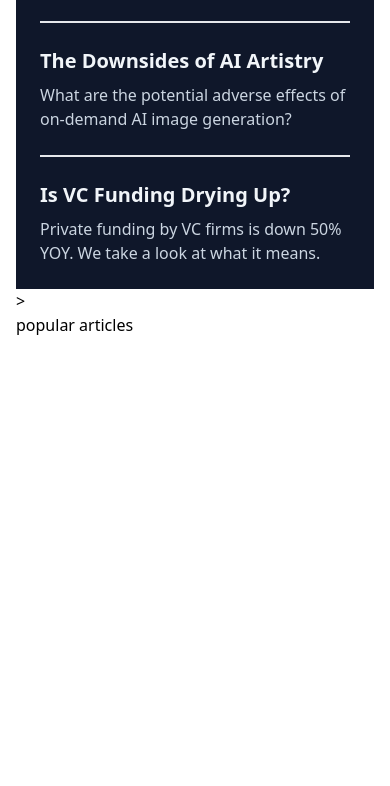
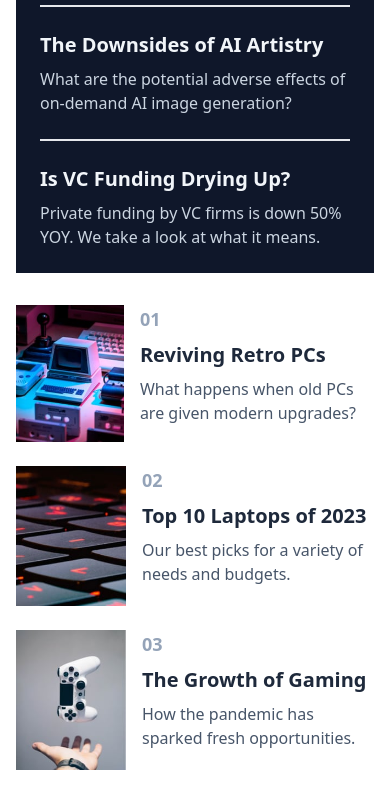
Before and after one commit to Victor-Guerrero-Devs/w-news-homepage, a website: page dist/index.html in a window 390 px wide. Shown: the part 1012-1798 px from the top of the page. Before the commit the page ends 1365 px from the top, so only its background shows below. Drawn offline with Linux system fonts and the light colour scheme.

Commit message:
Build responsive popular particles list

```diff
--- a/dist/index.html
+++ b/dist/index.html
@@ -1,6 +1,5 @@
 <!DOCTYPE html>
 <html lang="en">
-
   <head>
     <title></title>
     <meta charset="UTF-8" />
@@ -11,10 +10,15 @@
 
   <body>
     <!-- MODAL -->
-    <div id="modal" class="absolute top-0 left-0 w-full h-full bg-slate-800/70 hidden"></div>
+    <div
+      id="modal"
+      class="absolute top-0 left-0 w-full h-full bg-slate-800/70 hidden"
+    ></div>
     <!-- SIDEDRAWER -->
-    <aside id="sideDrawer"
-        class="fixed z-10 top-0 right-0 translate-x-full h-full w-64 sm:w-84 bg-gray-100 transition-transform transform ease-in-out duration-300">
+    <aside
+      id="sideDrawer"
+      class="fixed z-10 top-0 right-0 translate-x-full h-full w-64 sm:w-84 bg-gray-100 transition-transform transform ease-in-out duration-300"
+    >
       <div class="flex flex-col h-full p-4 text-white">
         <ul class="flex flex-col gap-6 pt-16 pl-4">
           <li><a href="#" class="text-gray-800 text-xl">Home</a></li>
@@ -24,35 +28,64 @@
           <li><a href="#" class="text-gray-800 text-xl">Categories</a></li>
         </ul>
       </div>
-        <button id="closeBtn" class="absolute top-4 right-4 p-2 bg-gray-800 text-white rounded-lg">
-            <svg xmlns="http://www.w3.org/2000/svg" class="h-6 w-6" fill="none" viewBox="0 0 24 24"
-                stroke="currentColor">
-                <path stroke-linecap="round" stroke-linejoin="round" stroke-width="2" d="M6 18L18 6M6 6l12 12"></path>
+      <button
+        id="closeBtn"
+        class="absolute top-4 right-4 p-2 bg-gray-800 text-white rounded-lg"
+      >
+        <svg
+          xmlns="http://www.w3.org/2000/svg"
+          class="h-6 w-6"
+          fill="none"
+          viewBox="0 0 24 24"
+          stroke="currentColor"
+        >
+          <path
+            stroke-linecap="round"
+            stroke-linejoin="round"
+            stroke-width="2"
+            d="M6 18L18 6M6 6l12 12"
+          ></path>
         </svg>
       </button>
     </aside>
     <!-- HEADER -->
     <header>
-        <div class="container mx-auto p-4 flex flex-row justify-between items-center">
+      <div
+        class="container mx-auto p-4 flex flex-row justify-between items-center"
+      >
         <figure class="flex justify-center items-center">
-                <img class="w-12 h-12 object-contain" src="./assets/images/logo.svg" alt="logo" />
+          <img
+            class="w-12 h-12 object-contain"
+            src="./assets/images/logo.svg"
+            alt="logo"
+          />
         </figure>
         <nav class="hidden md:block">
           <ul class="flex flex-row gap-6">
             <li>
-                        <a href="#" class="text-gray-600 hover:text-orange-400 text-lg">Home</a>
+              <a href="#" class="text-gray-600 hover:text-orange-400 text-lg"
+                >Home</a
+              >
             </li>
             <li>
-                        <a href="#" class="text-gray-600 hover:text-orange-400 text-lg">New</a>
+              <a href="#" class="text-gray-600 hover:text-orange-400 text-lg"
+                >New</a
+              >
             </li>
             <li>
-                        <a href="#" class="text-gray-600 hover:text-orange-400 text-lg">Popular</a>
+              <a href="#" class="text-gray-600 hover:text-orange-400 text-lg"
+                >Popular</a
+              >
             </li>
             <li>
-                        <a href="#" class="text-gray-600 hover:text-orange-400 text-lg">Trending</a>
+              <a href="#" class="text-gray-600 hover:text-orange-400 text-lg"
+                >Trending</a
+              >
             </li>
             <li>
-                        <a href="#" class="text-gray-600 hover:text-orange-400 text-lg">Categories</a>
+              <a href="#" class="text-gray-600 hover:text-orange-400 text-lg"
+                >Categories</a
+              >
             </li>
           </ul>
         </nav>
@@ -64,18 +97,26 @@
     <!-- MAIN SECTION -->
     <main class="container mx-auto p-4">
       <!-- GRID CONTAINER -->
-        <div class="grid grid-cols-1 md:grid-cols-3 gap-4">
+      <div class="grid grid-cols-1 md:grid-cols-3 gap-8 md:gap-10 lg:gap-14">
         <!-- MAIN ARTICLE -->
         <section class="md:col-span-2">
           <div class="md:grid md:grid-cols-2 md:gap-8">
             <figure class="md:col-span-2 pb-6 md:pb-0">
-                        <img src="./assets/images/image-web-3-mobile.jpg" alt="puzzle pieces"
-                            class="object-contain md:hidden" />
-                        <img src="./assets/images/image-web-3-desktop.jpg" alt="desktop puzzle pieces"
-                            class="hidden md:block object-contain" />
+              <img
+                src="./assets/images/image-web-3-mobile.jpg"
+                alt="puzzle pieces"
+                class="object-contain md:hidden"
+              />
+              <img
+                src="./assets/images/image-web-3-desktop.jpg"
+                alt="desktop puzzle pieces"
+                class="hidden md:block object-contain"
+              />
             </figure>
             <div class="md:col-span-2 pt-4 md:pt-0 flex flex-col lg:flex-row">
-                        <h1 class="text-5xl xl:text-6xl font-black leading-none pr-8 lg:pr-16 lg:min-w-[50%]">
+              <h1
+                class="text-5xl xl:text-6xl font-black leading-none pr-8 lg:pr-16 lg:min-w-[50%]"
+              >
                 The Bright Future of Web 3.0?
               </h1>
               <div class="pt-4 flex flex-col justify-between gap-6 md:gap-0">
@@ -84,8 +125,10 @@
                   the power of the platforms back into the hands of the people.
                   But is it really fufilling its promise?
                 </p>
-                            <button type="button"
-                                class="px-6 py-3 uppercase tracking-widest text-white bg-orange-600 hover:bg-black duration-200 max-w-[250px]">
+                <button
+                  type="button"
+                  class="px-6 py-3 uppercase tracking-widest text-white bg-orange-600 hover:bg-black duration-200 max-w-[250px]"
+                >
                   Read More
                 </button>
               </div>
@@ -93,46 +136,114 @@
           </div>
         </section>
         <!-- NEW ARTICLES -->
-            <section class="md:col-span-1 bg-slate-900 mt-8 md:mt-0">
-                <div class="flex flex-col gap-6 p-6 xl:h-full  xl:my-auto">
+        <section class="md:col-span-1 bg-slate-900">
+          <div class="flex flex-col gap-6 p-6">
             <h2 class="text-3xl xl:text-5xl font-bold text-amber-400">New</h2>
             <div>
               <h3
-                            class="text-xl xl:text-3xl font-bold pb-2 text-slate-100 cursor-pointer hover:text-amber-200">
+                class="text-xl xl:text-3xl font-bold pb-2 text-slate-100 cursor-pointer hover:text-amber-200"
+              >
                 Hydrogen vs Electric Cars
               </h3>
-                        <p class="text-md xl:text-xl  text-slate-300">
+              <p class="text-md xl:text-xl text-slate-300">
                 Will hydrogen-fueled cars ever catch up to EVs?
               </p>
             </div>
             <div class="border-[0.25px] bg-slate-300"></div>
             <div>
               <h3
-                            class="text-xl  xl:text-3xl font-bold pb-2 text-slate-100 cursor-pointer hover:text-amber-200">
+                class="text-xl xl:text-3xl font-bold pb-2 text-slate-100 cursor-pointer hover:text-amber-200"
+              >
                 The Downsides of AI Artistry
               </h3>
-                        <p class="text-md  xl:text-xl text-slate-300">
-                            What are the potential adverse effects of on-demand AI image generation?
+              <p class="text-md xl:text-xl text-slate-300">
+                What are the potential adverse effects of on-demand AI image
+                generation?
               </p>
             </div>
             <div class="border-[0.25px] bg-slate-300"></div>
             <div>
               <h3
-                            class="text-xl f xl:text-3xl font-bold pb-2 text-slate-100 cursor-pointer hover:text-amber-200">
+                class="text-xl f xl:text-3xl font-bold pb-2 text-slate-100 cursor-pointer hover:text-amber-200"
+              >
                 Is VC Funding Drying Up?
               </h3>
               <p class="text-md xl:text-xl text-slate-300">
-                            Private funding by VC firms is down 50% YOY. We take a look at what it means.
+                Private funding by VC firms is down 50% YOY. We take a look at
+                what it means.
               </p>
             </div>
           </div>
-        </div>>
+        </section>
+
+        <!-- POPULAR ARTICLES -->
+        <section class="md:col-span-3 flex flex-col lg:flex-row gap-6">
+          <article class="flex flex-row gap-4">
+            <figure class="max-w-[110px]">
+              <img
+                src="./assets/images/image-retro-pcs.jpg"
+                alt="retro pcs"
+                class="object-contain"
+              />
+            </figure>
+            <div class="flex flex-col gap-2">
+              <p class="text-slate-400 font-bold text-lg">01</p>
+              <h3
+                class="text-slate-800 hover:text-orange-600 cursor-pointer font-bold text-xl"
+              >
+                Reviving Retro PCs
+              </h3>
+              <p class="text-slate-600">
+                What happens when old PCs are given modern upgrades?
+              </p>
             </div>
+          </article>
+          <article class="flex flex-row gap-4">
+            <figure
+              class="max-w-[110px] flex flex-row items-center justify-center"
+            >
+              <img
+                src="./assets/images/image-top-laptops.jpg"
+                alt="retro pcs"
+                class="object-contain"
+              />
+            </figure>
+            <div class="flex flex-col gap-2">
+              <p class="text-slate-400 font-bold text-lg">02</p>
+              <h3
+                class="text-slate-800 hover:text-orange-600 cursor-pointer font-bold text-xl"
+              >
+                Top 10 Laptops of 2023
+              </h3>
+              <p class="text-slate-600">
+                Our best picks for a variety of needs and budgets.
+              </p>
+            </div>
+          </article>
+          <article class="flex flex-row gap-4">
+            <figure
+              class="max-w-[110px] flex flex-row items-center justify-center"
+            >
+              <img
+                src="./assets/images/image-gaming-growth.jpg"
+                alt="retro pcs"
+                class="object-fill"
+              />
+            </figure>
+            <div class="flex flex-col gap-2">
+              <p class="text-slate-400 font-bold text-lg">03</p>
+              <h3
+                class="text-slate-800 hover:text-orange-600 cursor-pointer font-bold text-xl"
+              >
+                The Growth of Gaming
+              </h3>
+              <p class="text-slate-600">
+                How the pandemic has sparked fresh opportunities.
+              </p>
+            </div>
+          </article>
         </section>
-        <!-- POPULAR ARTICLES -->
-        <section class="md:col-span-3">popular articles</section>
       </div>
     </main>
   </body>
-
 </html>
```
Also changed, not shown: dist/output.css. Lines whose indentation alone changed are shown as unchanged.
